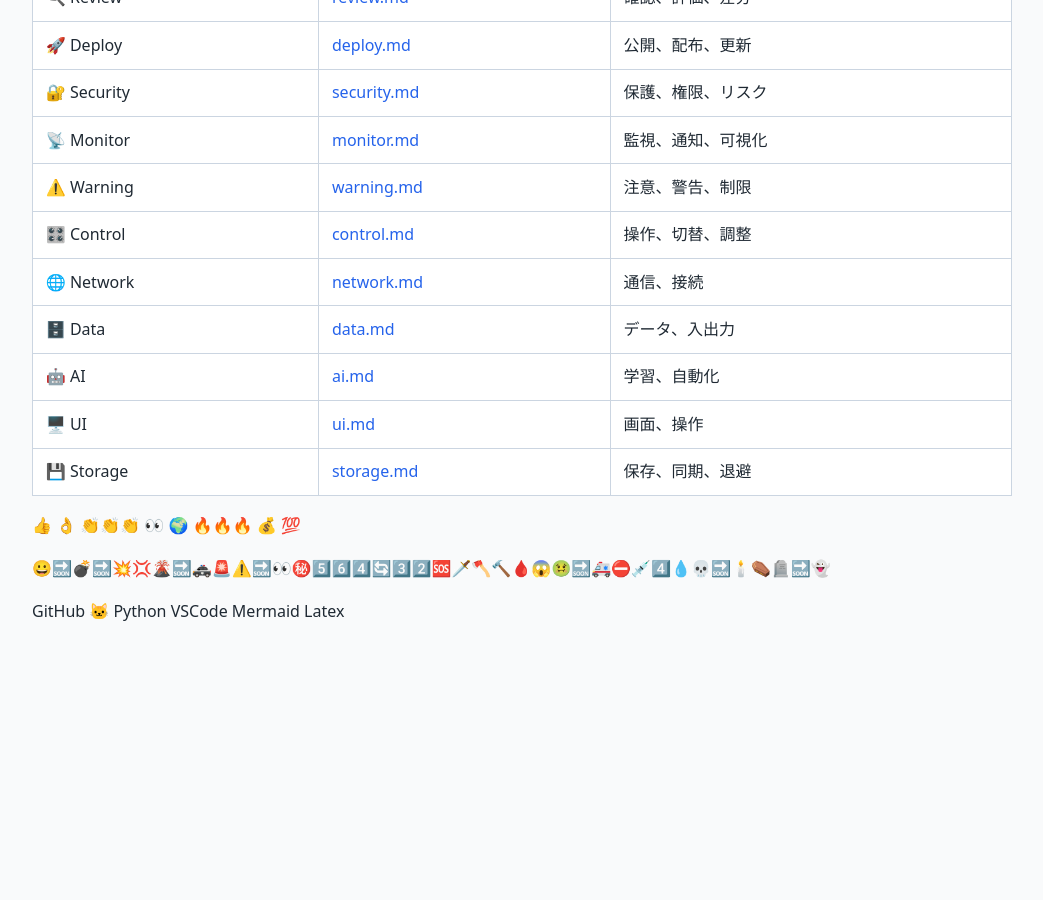
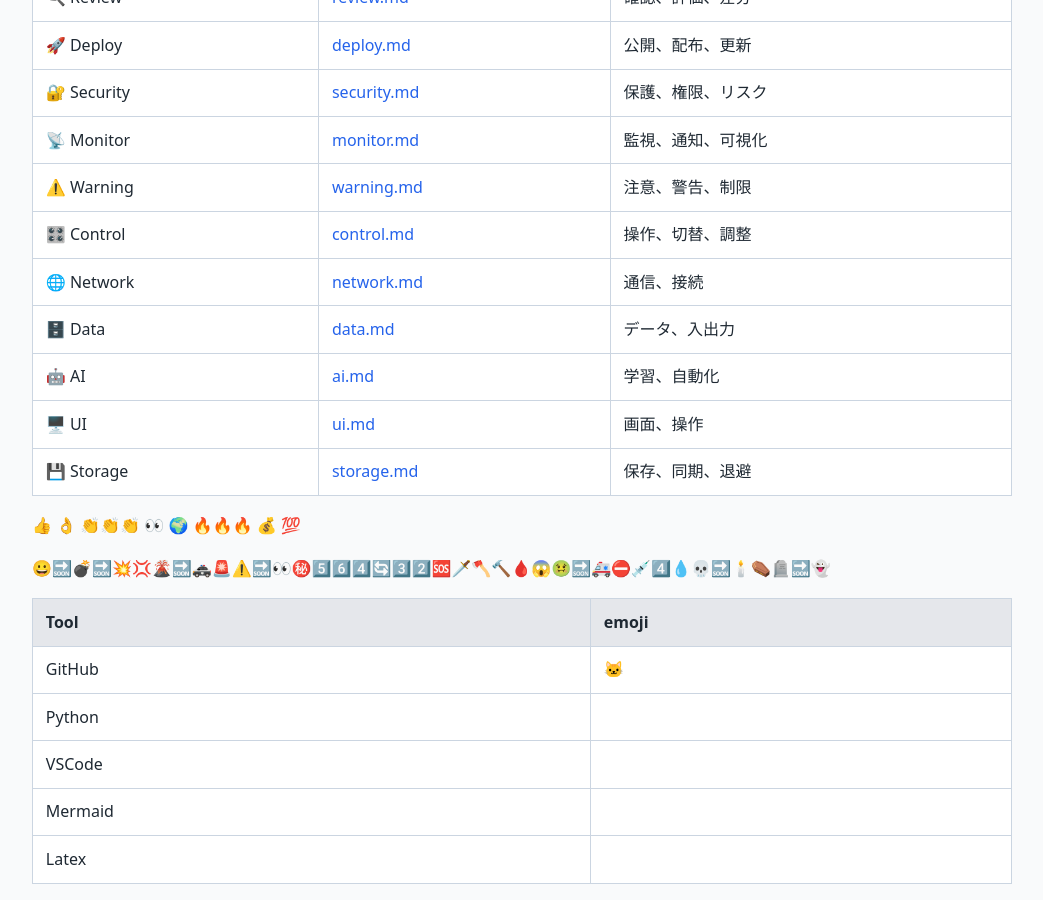
Before and after one commit to Samizo-AITL/Samizo-AITL.github.io, a Jekyll site: the page built from about/emoji/index.md, in a window 1280 px wide and 900 px high, scrolled down 1204 px. Shown: the whole window, without its empty margins (118-1161 px from the left). Built offline with Jekyll 4.4.1, drawn with Linux system fonts in a browser that asks for light colours; before the commit the page ends 1862 px from its top, so only the background shows below that.

Commit message:
Update index.md

```diff
--- a/about/emoji/index.md
+++ b/about/emoji/index.md
@@ -60,9 +60,10 @@ title: index.md
 
 😀🔜💣🔜💥💢🌋🔜🚓🚨⚠️🔜👀㊙️5️⃣6️⃣4️⃣🔄3️⃣2️⃣🆘🗡️🪓🔨🩸😱🤢🔜🚑⛔💉4️⃣💧💀🔜🕯️⚰️🪦🔜👻
 
-
-GitHub 🐱
-Python
-VSCode
-Mermaid
-Latex
+|Tool |emoji|
+|---|---|
+|GitHub |🐱|
+|Python||
+|VSCode|
+|Mermaid|
+|Latex|
```
